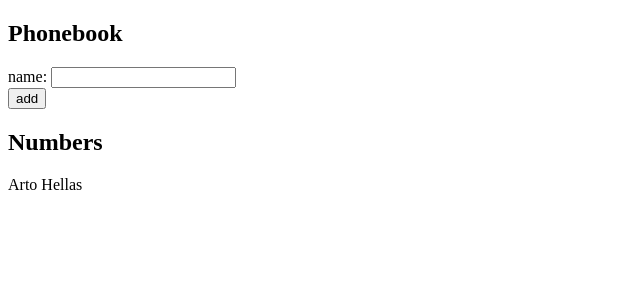
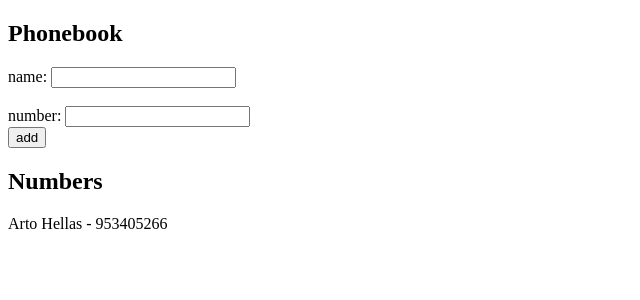
Before and after one commit to Nikols-Venegas/Laboratorio5-RenderizadoYFormularios, a React (Create React App) app in the folder telefonia/: page / in a window 1280 px wide. Shown: the top 300 px of the page, without its empty margins (0-640 px from the left). Built offline with nearby package versions, Linux system fonts and the light colour scheme.

Commit message:
6. Numeros de telefono -TELEFONIA

```diff
--- a/telefonia/src/index.js
+++ b/telefonia/src/index.js
@@ -2,14 +2,16 @@ import React, {useState} from 'react';
 import ReactDOM from 'react-dom';
 
 const App = () => {
-	const [ persons, setPersons ] = useState([ {name: 'Arto Hellas'} ]);
+	const [ persons, setPersons ] = useState([ {name: 'Arto Hellas', number: '953405266'} ]);
 	const [ newName, setNewName ] = useState('');
+	const [ newNumber, setNewNumber ] = useState('');
 
 	const clicadd = event => {
 		event.preventDefault();
 
 		const nuevaPersona = {
-			name: newName
+			name: newName,
+			number: newNumber
 		};
 
 		let revisarDupli = persons.filter(persona => {
@@ -19,16 +21,22 @@ const App = () => {
 		if (revisarDupli.length > 0) {
 			alert(`${nuevaPersona.name} ya existe `);
 			setNewName('');
+			setNewNumber('');
 			return;
 		}
 
 		setPersons([ ...persons, nuevaPersona ]);
 
 		setNewName('');
+		setNewNumber('');
 	};
 
 	const onchan = event => {
 		setNewName(event.target.value);
+	};
+
+	const onchannum = event => {
+		setNewNumber(event.target.value);
 	};
 
 	return (
@@ -36,6 +44,9 @@ const App = () => {
 			<h2>Phonebook</h2>
 			<div>
 				name: <input type="text" onChange={onchan} value={newName} />
+				<br />
+				<br />
+				number: <input type="number" onChange={onchannum} value={newNumber} />
 			</div>
 			<div>
 				<button type="submit" onClick={clicadd}>
@@ -44,7 +55,11 @@ const App = () => {
 			</div>
 			<h2>Numbers</h2>
 			{persons.map((person, index) => {
-				return <p key={person.name}>{person.name}</p>;
+				return (
+					<p key={person.name}>
+						{person.name} - {person.number}
+					</p>
+				);
 			})}
 		</div>
 	);
```
